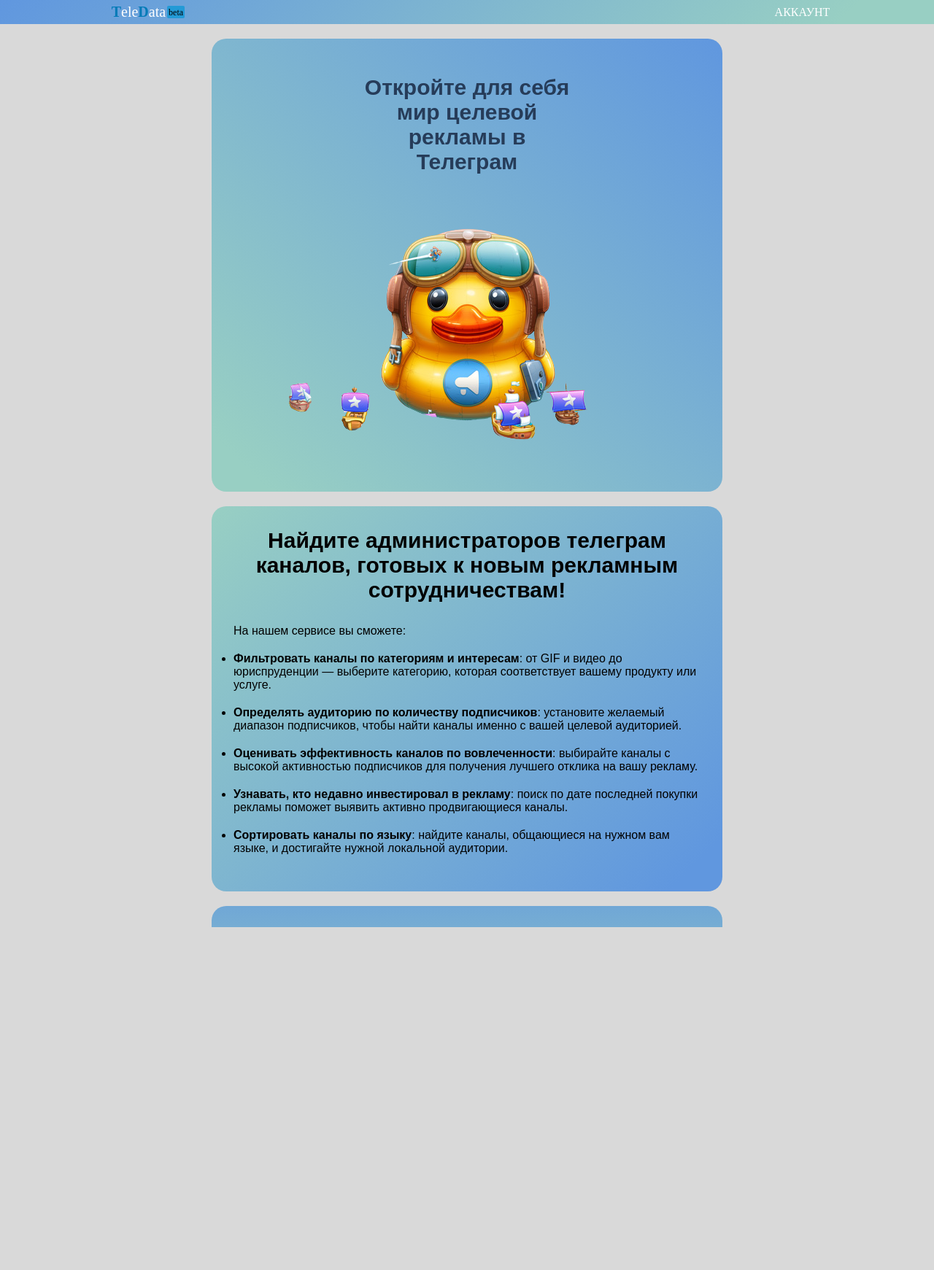
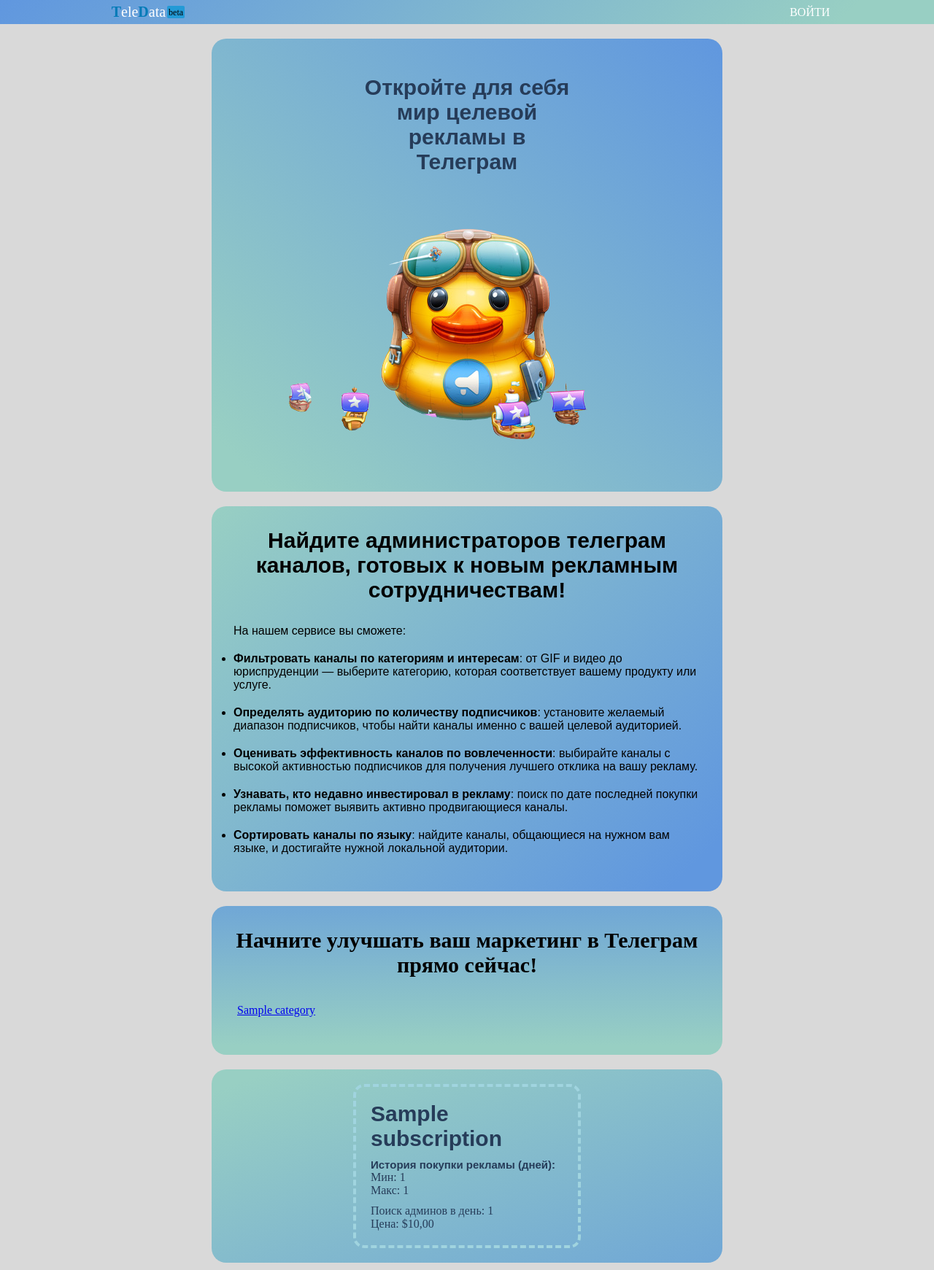
Before and after one commit to rubix0307/telegram_ad_buyer, a Django app: page / in a window 1280 px wide. Shown: the whole page at 73% size. Run offline with Django 4.2, Linux system fonts and the light colour scheme; tables that the repository leaves empty hold one stand-in row (values such as "Sample post"); some libraries are stand-ins or nearby versions.

Commit message:
add true account btn

```diff
--- a/templates/inc/header.html
+++ b/templates/inc/header.html
@@ -19,6 +19,10 @@
             {#<li><a href="">Главная</a></li>#}
         </ul>
 
-        <a href="{% url 'profile' %}" class="account-btn no-select">Аккаунт</a>
+        {% if request.user.email %}
+            <a href="{% url 'profile' %}" class="account-btn no-select">Аккаунт</a>
+        {% else %}
+            <a href="{% url 'login' %}" class="account-btn no-select">Войти</a>
+        {% endif %}
     </div>
 </header>
```
